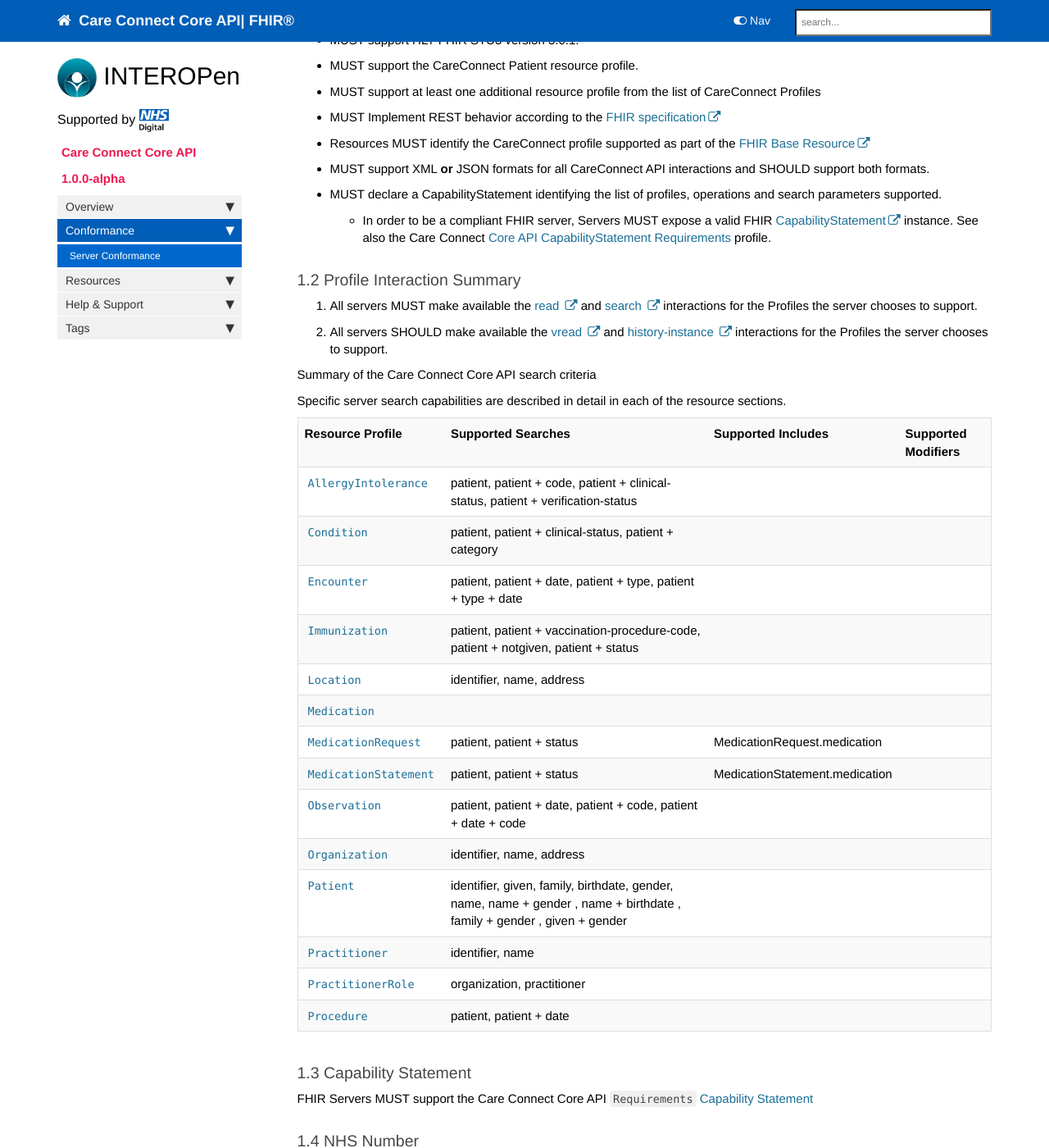
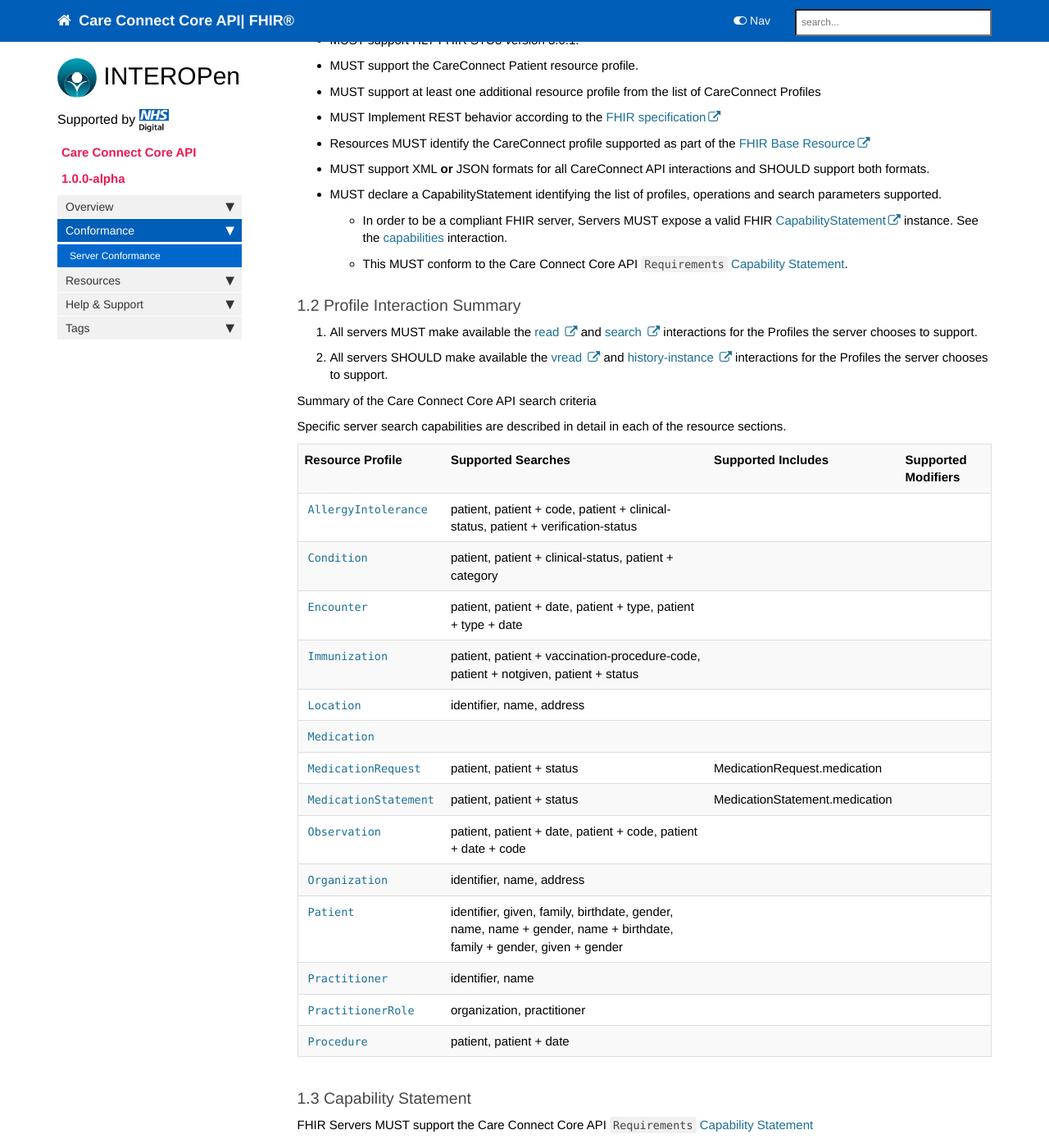
Before and after one commit to nhsconnect/CareConnect-API-Core, a Jekyll site: the page built from pages/conformance/conformance_coreapi.md, in a window 1280 px wide and 1400 px high, scrolled down 591 px. Shown: the whole window at 82% size. Built offline with Jekyll 4.4.1, drawn with Linux system fonts in a browser that asks for light colours; nearby versions of some CDN libraries; comment, search, counter and statistics services are not loaded.

Commit message:
conformance updates

```diff
--- a/pages/conformance/conformance_coreapi.md
+++ b/pages/conformance/conformance_coreapi.md
@@ -30,7 +30,10 @@ Note: The individual Care Connect Core profiles identify the structural constrai
 - Resources MUST identify the CareConnect profile supported as part of the [FHIR Base Resource](https://hl7.org/fhir/STU3/resource-definitions.html#Resource.meta){:target="_blank"}
 - MUST support XML **or** JSON formats for all CareConnect API interactions and SHOULD support both formats.
 - MUST declare a CapabilityStatement identifying the list of profiles, operations and search parameters supported.
-  - In order to be a compliant FHIR server, Servers <!--client systems--> MUST expose a valid FHIR [CapabilityStatement]({{ site.hl7_baseurl.stu3 }}http://hl7.org/fhir/STU3/capabilitystatement.html){:target="_blank"} instance. See also the Care Connect [Core API CapabilityStatement Requirements](api_foundation_capability.html) profile.
+  - In order to be a compliant FHIR server, Servers <!--client systems--> MUST expose a valid FHIR [CapabilityStatement]({{ site.hl7_baseurl.stu3 }}http://hl7.org/fhir/STU3/capabilitystatement.html){:target="_blank"} instance. See the [capabilities](api_foundation_capability.html) interaction.
+  - This MUST conform to the Care Connect Core API `Requirements` [Capability Statement](examples/CareConnect-ServerRequirements-CapabilityStatement-1v0.2.xml){:target="_blank"}.
+
+<!--  with the See also the Care Connect [Core API CapabilityStatement Requirements](api_foundation_capability.html) profile. -->
 
 
 <!-- MUST Implement REST behavior according to the [FHIR specification]({{ site.hl7_baseurl.stu3 }}http.html){:target="_blank"} -->
@@ -126,7 +129,7 @@ Specific server search capabilities are described in detail in each of the resou
 </tr>
 <tr>
     <td><code class="highlighter-rouge"><a href="api_entity_patient.html">Patient </a></code></td>
-    <td>identifier, given, family, birthdate, gender, name, name + gender , name + birthdate , family + gender , given + gender</td>
+    <td>identifier, given, family, birthdate, gender, name, name + gender, name + birthdate, family + gender, given + gender</td>
     <td></td>
     <td></td>
 </tr>
```
